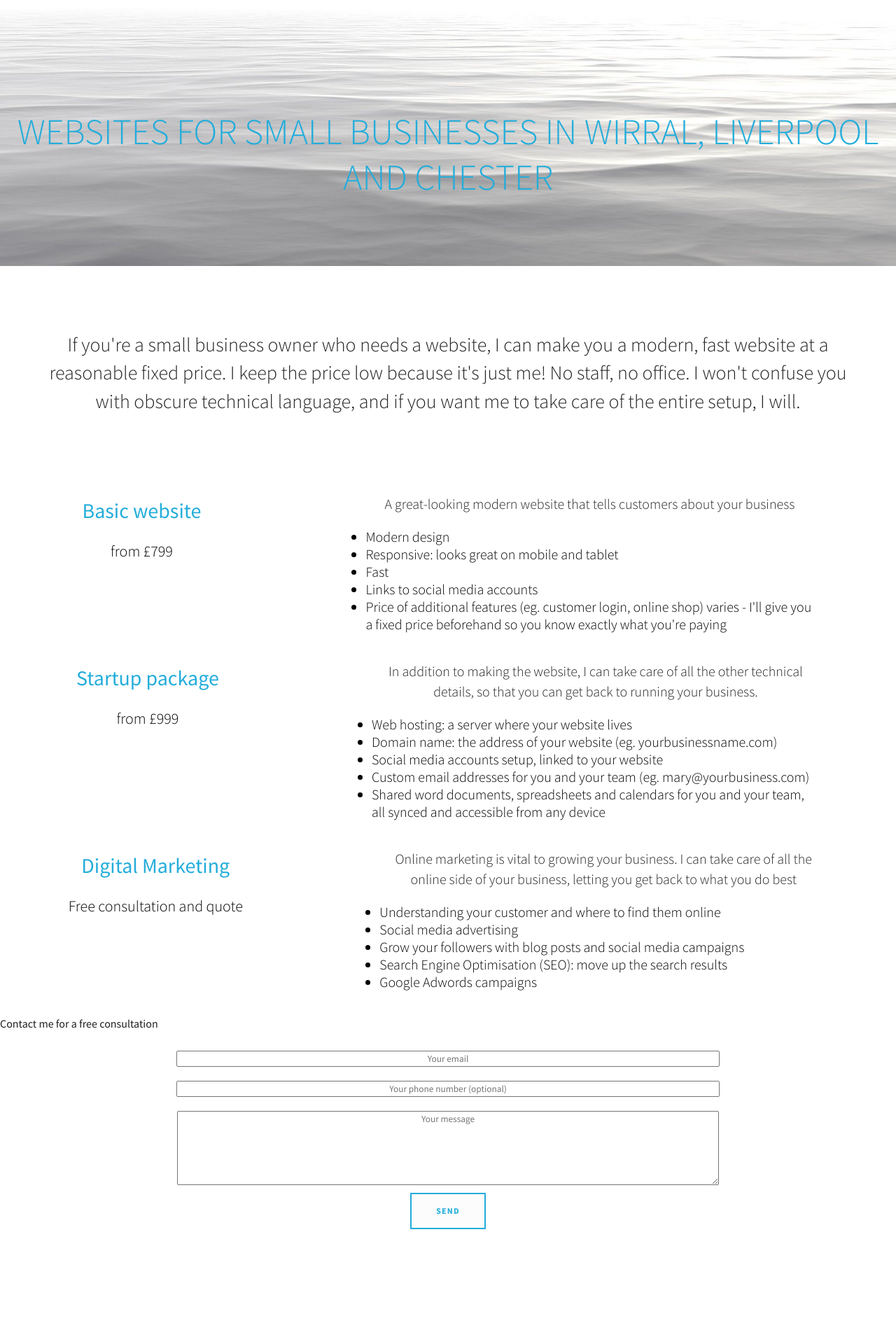
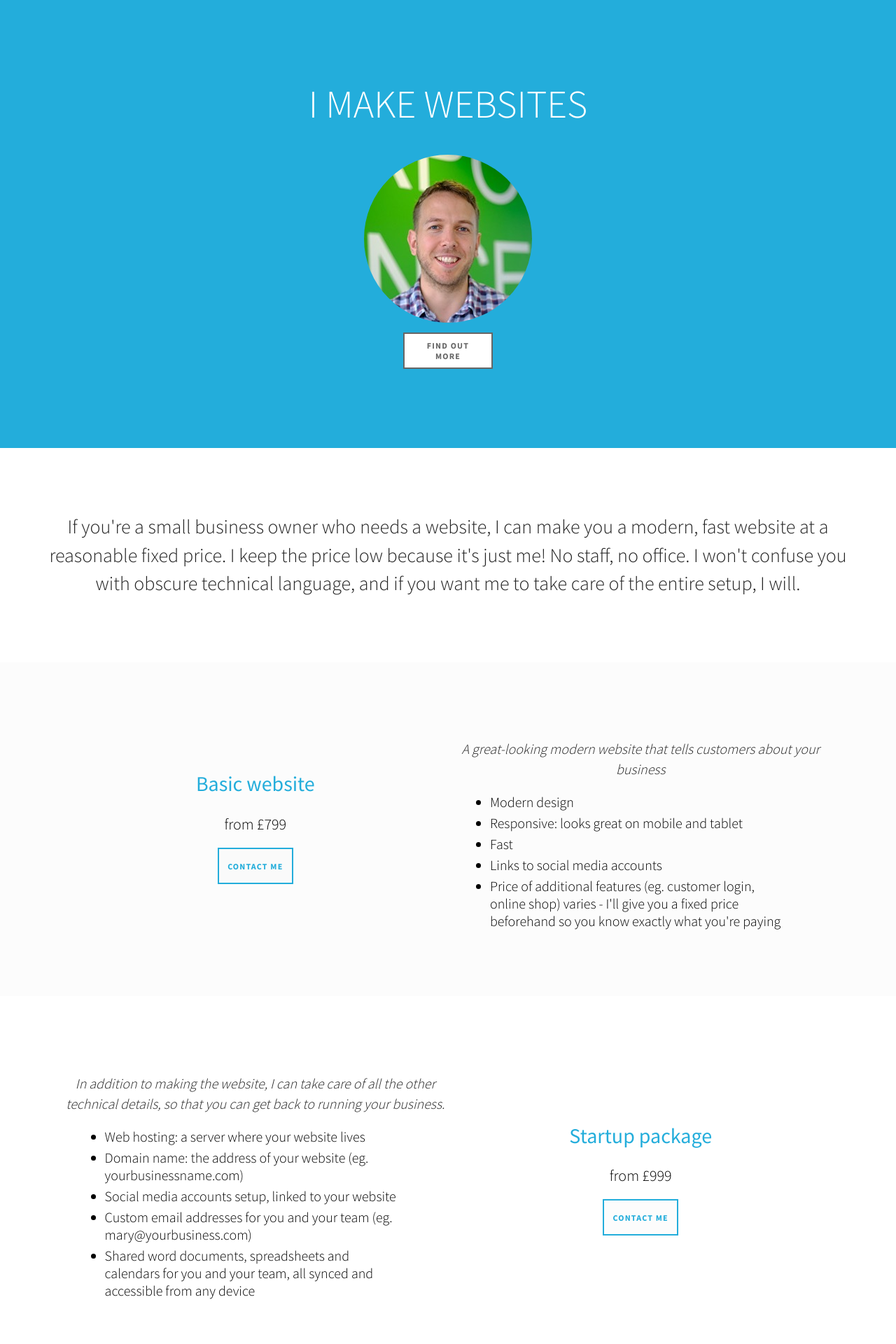
Before and after one commit to andavies/andavies.github.io, a Jekyll site: the page built from websites.html, in a window 1280 px wide. Shown: the top 1920 px of the page at 70% size. Built offline with Jekyll 4.4.1, drawn with Linux system fonts in a browser that asks for light colours; before the commit the page ends 1757 px from its top, so only the background shows below that; some of the changed text lies outside the part shown.

Commit message:
Style landing page (quickly - MVP)

```diff
--- a/_gulp-generated-files/_sass/_layout/_landing-page.scss
+++ b/_gulp-generated-files/_sass/_layout/_landing-page.scss
@@ -1,10 +1,47 @@
+/* No components used here. Some hacks. Probably needs tidying/refactoring but
+   just getting landing page up quickly */
+
 .landing-page {
-	.landing-feature {
+
+	.landing-page-header {
+		background-color: $highlight_color;
+		height: 500px;
+		display: -webkit-box;
+		display: -ms-flexbox;
+		display: flex;
+		-webkit-box-align: center;
+		    -ms-flex-align: center;
+		        align-items: center;
+		-webkit-box-pack: center;
+		    -ms-flex-pack: center;
+		        justify-content: center;
+		text-align: center;
+		padding: 70px 0;
+
+		img {
+			border-radius: 50%;
+		}
+
 		h1 {
-			color: $highlight_color;
+			color: white;
 			text-transform: uppercase;
-			font-size: 52px;
+			font-size: 56px;
 			font-weight: $light;
+			text-align: center;
+			margin-top: 0;
+		}
+
+		.button {
+			background-color: white;
+			border-color: $muted_text_color;
+			color: $muted_text_color;
+			margin-top: 10px;
+
+			&:hover {
+				background-color: $muted_background_color;
+				color: white;
+				border-color: white;
+			}
 		}
 	}
 }
@@ -29,14 +66,58 @@
 	text-align: center;
 	font-size: 20px;
 	font-weight: $light;
+	padding: 7%;
+
+	&:nth-child(odd) {
+		background-color: $muted_background_color;
+	}
+
+	&:nth-child(even){
+		-webkit-box-orient: horizontal;
+		-webkit-box-direction: reverse;
+		    -ms-flex-direction: row-reverse;
+		        flex-direction: row-reverse;
+	}
+
+	.title-and-price,
+	.details {
+		display: -webkit-box;
+		display: -ms-flexbox;
+		display: flex;
+		-webkit-box-orient: vertical;
+		-webkit-box-direction: normal;
+		    -ms-flex-direction: column;
+		        flex-direction: column;
+		-webkit-box-pack: center;
+		    -ms-flex-pack: center;
+		        justify-content: center;
+		-webkit-box-align: center;
+		    -ms-flex-align: center;
+		        align-items: center;
+	}
+
+	p {
+		font-style: italic;
+	}
 
 	div {
-		max-width: 50%;
+		width: 50%;
+	}
+
+	@media screen and (max-width: 900px){
+		div {
+			width: 100%;
+		}
 	}
 
 	ul {
 		text-align: left;
 		list-style-type: disc;
+		margin:	0 60px;
+
+		li {
+			margin-bottom: 5px;
+		}
 	}
 
 	h2 {
@@ -47,4 +128,19 @@
 	.price {
 		font-size: 22px;
 	}
+
+	.button {
+		margin: 20px 0 30px;
+	}
 }
+
+.landing-page-contact {
+	text-align: center;
+	padding: 80px 0;
+
+	p {
+		font-size: 26px;
+		color: $highlight_color;
+		font-weight: $light;
+	}
+}
--- a/websites.html
+++ b/websites.html
@@ -5,9 +5,15 @@ layout: landing-page
 
 <section class="landing-page">
 
-	<div class="landing-feature">
+	<div class="landing-page-header">
 		<div>
-			<h1>Websites for small businesses in Wirral, Liverpool and Chester</h1>
+			<h1>I make websites</h1>
+			<div>
+				<img src="images/profile-240x240.jpg" alt="Andy Davies">
+			</div>
+			<div class="buttons-wrapper">
+				<a href="" class="button">find out more</a>
+			</div>
 		</div>
 	</div>
 
@@ -16,13 +22,19 @@ layout: landing-page
 	</div>
 
 	<div class="product">
-		<div>
+		<div class="title-and-price">
 			<h2>Basic website</h2>
 			<span class="price">from £799</span>
+
+			<div class="buttons-wrapper">
+				<a href="" class="button">contact me</a>
+			</div>
 		</div>
 
-		<div>
-			<p>A great-looking modern website that tells customers about your business</p>
+		<div class="details">
+			<p>
+				A great-looking modern website that tells customers about your business
+			</p>
 			<ul>
 				<li>Modern design</li>
 				<li>Responsive: looks great on mobile and tablet</li>
@@ -34,9 +46,13 @@ layout: landing-page
 	</div>
 
 	<div class="product">
-		<div>
+		<div class="title-and-price">
 			<h2>Startup package</h2>
 			<span class="price">from £999</span>
+
+			<div class="buttons-wrapper">
+				<a href="" class="button">contact me</a>
+			</div>
 		</div>
 
 		<div>
@@ -52,9 +68,13 @@ layout: landing-page
 	</div>
 
 	<div class="product">
-		<div>
+		<div class="title-and-price">
 			<h2>Digital Marketing</h2>
 			<span class="price">Free consultation and quote</span>
+
+			<div class="buttons-wrapper">
+				<a href="" class="button">contact me</a>
+			</div>
 		</div>
 
 		<div>
@@ -69,9 +89,9 @@ layout: landing-page
 		</div>
 	</div>
 
-	<div>
+	<div class="landing-page-contact">
 		<div>
-			<p>Contact me for a free consultation</p>
+			<p>Fill out the form below and I'll get back to you asap. No charge, no obligation, and maybe even a free coffee!</p>
 		</div>
 
 		<div>
```
